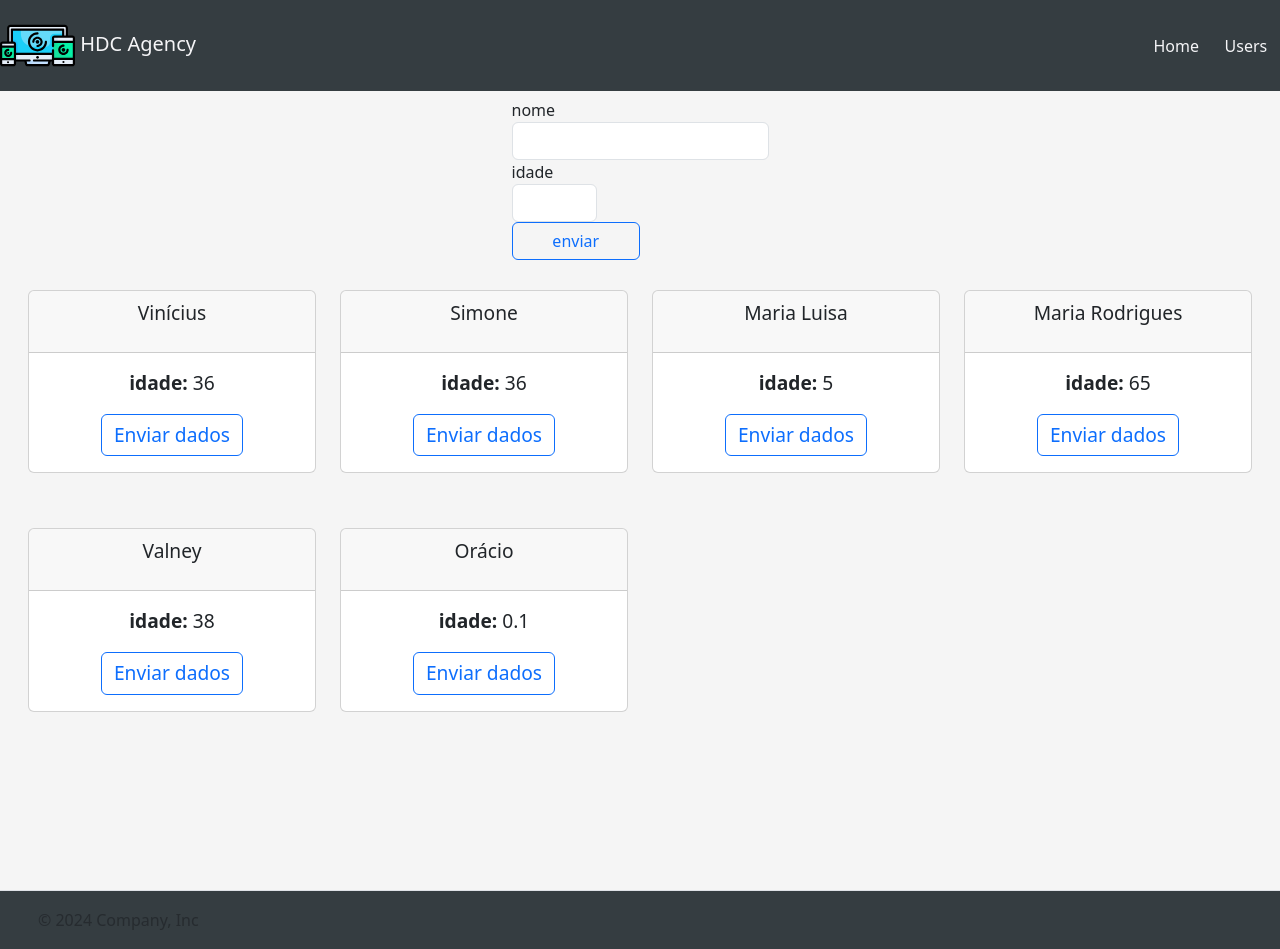
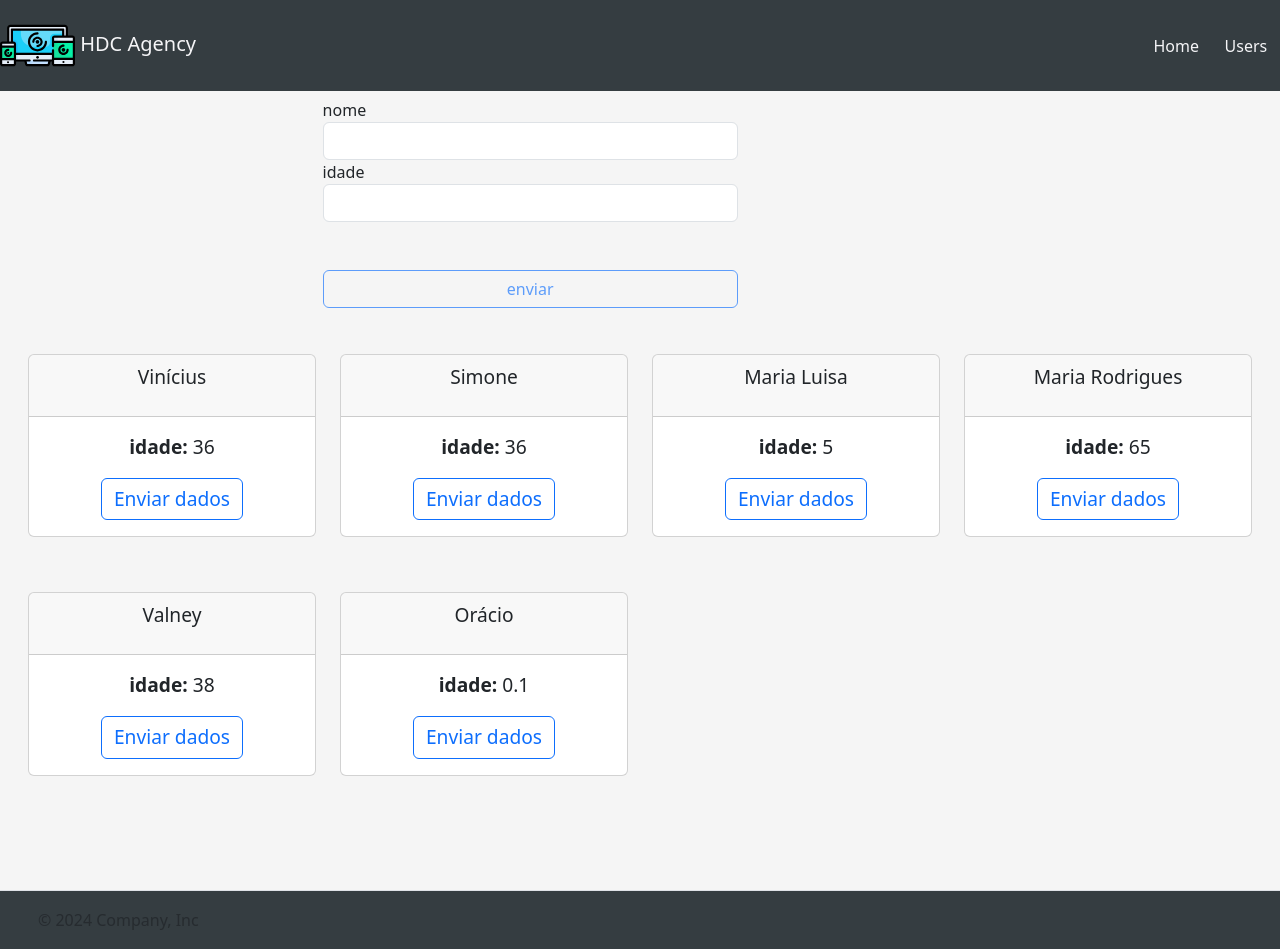
Before and after one commit to WiniciusDutra/hdc-agency, an Angular app: page /users in a window 1280 px wide. Built offline with nearby package versions, Linux system fonts and the light colour scheme.

Commit message:
adicionando mensagens de erro nas validações

```diff
--- a/src/app/pages/users/users.component.html
+++ b/src/app/pages/users/users.component.html
@@ -1,28 +1,46 @@
 <div id="card-container">
-  <form [formGroup]="userForm">
-    <div>
-      <div class="form-group col-12">
+  <form [formGroup]="userForm" class="mb-3">
+    <div class="row">
+      <div class="form-group col-md-8">
         <label for="name">nome</label>
         <input
           id="name"
           type="text"
           class="form-control"
+          [class.is-invalid]="userForm.get('name')?.errors && userForm.get('name')?.touched"
+          [class.is-valid]="userForm.get('name')?.valid"
           formControlName="name"
         />
+        <div *ngIf="userForm.get('name')?.hasError('required')" class="invalid-feedback">nome não pode ser vazio</div>
+        <div *ngIf="userForm.get('name')?.hasError('maxlength')" class="invalid-feedback">nome não pode ter mais que 250 caracteres</div>
+        <div class="valid-feedback">isso!</div>
       </div>
 
-      <div class="form-group col-4">
+
+
+      <div class="form-group  col-md-8">
         <label for="age">idade</label>
         <input
           id="age"
           type="number"
           class="form-control"
+          [class.is-invalid]="userForm.get('age')?.errors && userForm.get('age')?.touched"
+          [class.is-valid]="userForm.get('age')?.valid "
           formControlName="age"
         />
+        <div *ngIf="userForm.get('age')?.hasError('required')" class="invalid-feedback">a idade deve ser preenchida</div>
+        <div *ngIf="userForm.get('age')?.hasError('min') || userForm.get('age')?.hasError('max') " class="invalid-feedback" >a idade não pode ser menor que 13</div>
+        <div class="valid-feedback">
+          isso!
+        </div>
+
       </div>
 
-      <div class="form-group col-6">
-        <button (click)="submit()" class="btn btn-outline-primary form-control">
+
+      <div class="form-group  col-md-8 mt-5">
+        <button
+        [disabled]="userForm.invalid"
+         (click)="submit()" class="btn btn-outline-primary form-control">
           enviar
         </button>
       </div>
--- a/src/app/pages/users/users.component.ts
+++ b/src/app/pages/users/users.component.ts
@@ -28,7 +28,7 @@ export class UsersComponent implements OnInit {
       name: ['', [Validators.required, Validators.maxLength(250)]],
       age: [
         '',
-        [Validators.required, Validators.min(13), Validators.max(120)],
+        [Validators.required, Validators.min(13), Validators.max(120) ],
       ],
     });
   }
```
